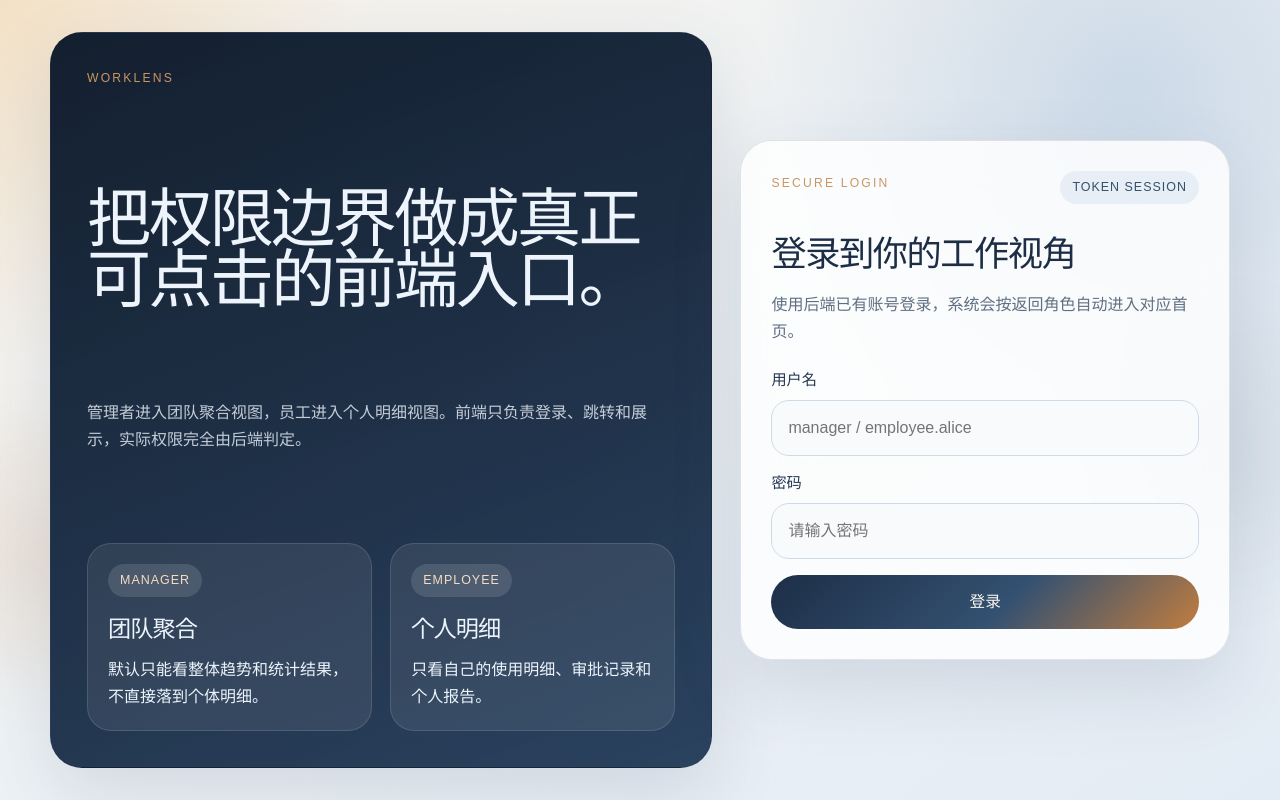
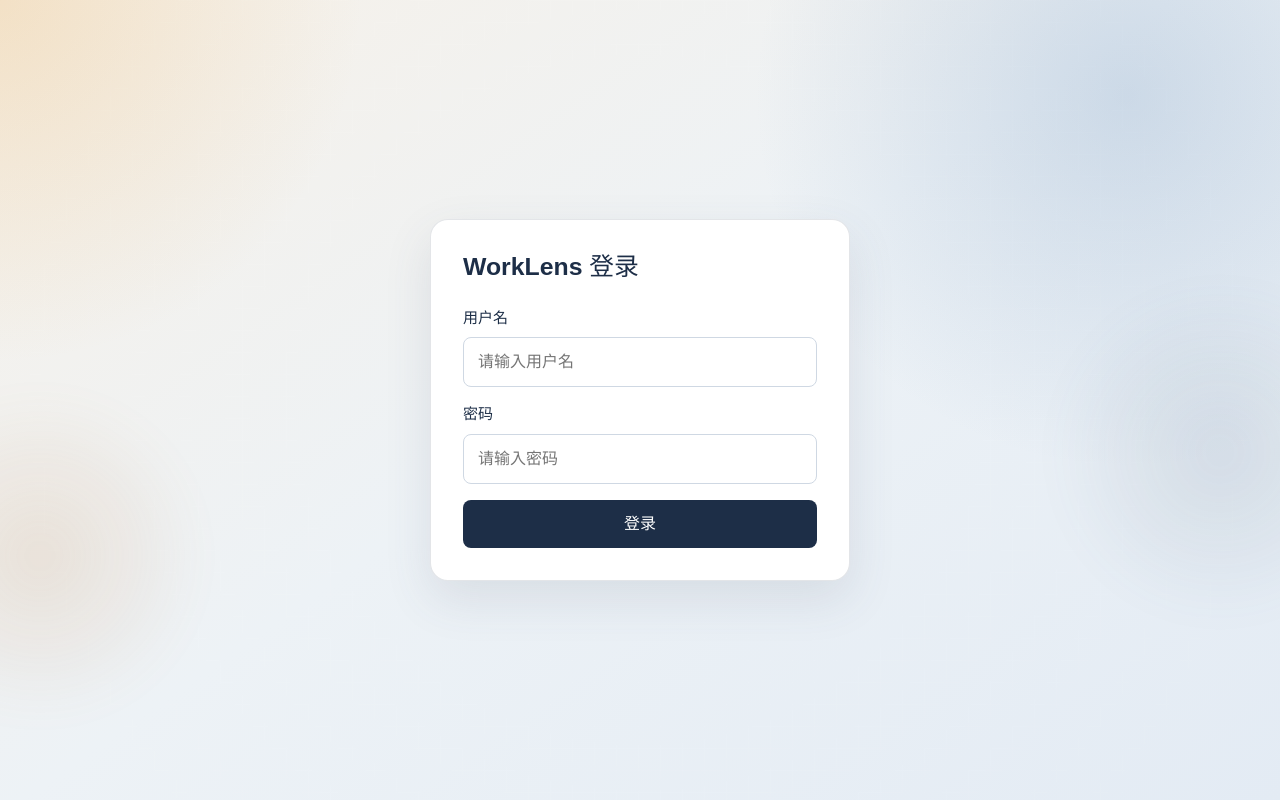
Before and after one commit to akslcw/WorkLens, a Vue app in the folder worklens_frontend/: page /login in a window 1280 px wide. Built offline with nearby package versions, Linux system fonts and the light colour scheme; no server answers.

Commit message:
Clean up login page copy

```diff
--- a/worklens_frontend/src/views/LoginView.vue
+++ b/worklens_frontend/src/views/LoginView.vue
@@ -41,36 +41,8 @@ async function handleLogin() {
 
 <template>
   <main class="auth-layout">
-    <section class="intro-panel">
-      <p class="eyebrow">WorkLens</p>
-      <h1>把权限边界做成真正可点击的前端入口。</h1>
-      <p class="intro-copy">
-        管理者进入团队聚合视图，员工进入个人明细视图。前端只负责登录、跳转和展示，实际权限完全由后端判定。
-      </p>
-
-      <div class="principles">
-        <article>
-          <span class="tag">Manager</span>
-          <strong>团队聚合</strong>
-          <p>默认只能看整体趋势和统计结果，不直接落到个体明细。</p>
-        </article>
-        <article>
-          <span class="tag">Employee</span>
-          <strong>个人明细</strong>
-          <p>只看自己的使用明细、审批记录和个人报告。</p>
-        </article>
-      </div>
-    </section>
-
-    <section class="login-panel">
-      <div class="login-card">
-        <div class="login-card__header">
-          <p class="eyebrow">Secure Login</p>
-          <span class="status-pill">Token Session</span>
-        </div>
-
-        <h2>登录到你的工作视角</h2>
-        <p class="login-copy">使用后端已有账号登录，系统会按返回角色自动进入对应首页。</p>
+    <section class="login-card" aria-labelledby="login-title">
+      <h1 id="login-title">WorkLens 登录</h1>
 
       <form data-test="login-form" class="login-form" @submit.prevent="handleLogin">
         <label class="field">
@@ -80,7 +52,7 @@ async function handleLogin() {
             v-model="credentials.username"
             type="text"
             autocomplete="username"
-              placeholder="manager / employee.alice"
+            placeholder="请输入用户名"
             required
           />
         </label>
@@ -105,147 +77,33 @@ async function handleLogin() {
       <p v-if="errorMessage" class="feedback feedback--error" role="alert">
         {{ errorMessage }}
       </p>
-      </div>
     </section>
   </main>
 </template>
 
 <style scoped>
 .auth-layout {
-  position: relative;
-  z-index: 1;
   display: grid;
-  grid-template-columns: minmax(0, 1.15fr) minmax(320px, 0.85fr);
-  gap: 28px;
-  width: min(1180px, calc(100% - 40px));
+  place-items: center;
   min-height: 100vh;
-  margin: 0 auto;
-  padding: 32px 0;
-  align-items: stretch;
-}
-
-.intro-panel,
-.login-card {
-  border: 1px solid rgba(28, 45, 69, 0.12);
-  border-radius: 32px;
-  box-shadow: 0 28px 70px rgba(78, 94, 118, 0.16);
-  backdrop-filter: blur(18px);
-}
-
-.intro-panel {
-  display: grid;
-  align-content: space-between;
-  gap: 24px;
-  padding: 36px;
-  background:
-    linear-gradient(160deg, rgba(19, 31, 47, 0.94), rgba(41, 64, 93, 0.88)),
-    linear-gradient(140deg, #182131, #33516f);
-  color: #edf4fc;
-}
-
-.eyebrow {
-  margin: 0 0 10px;
-  color: #c99663;
-  letter-spacing: 0.18em;
-  text-transform: uppercase;
-  font-size: 0.76rem;
-}
-
-.intro-panel h1,
-.login-card h2,
-.principles strong {
-  margin: 0;
-  font-family: Georgia, 'Palatino Linotype', serif;
-  letter-spacing: -0.04em;
-}
-
-.intro-panel h1 {
-  font-size: clamp(2.6rem, 5vw, 5.2rem);
-  line-height: 0.95;
-  max-width: 680px;
-}
-
-.intro-copy,
-.principles p,
-.login-copy {
-  margin: 0;
-  line-height: 1.7;
-}
-
-.intro-copy {
-  max-width: 620px;
-  color: rgba(237, 244, 252, 0.8);
-}
-
-.principles {
-  display: grid;
-  grid-template-columns: repeat(2, minmax(0, 1fr));
-  gap: 18px;
-}
-
-.principles article {
-  padding: 20px;
-  border-radius: 24px;
-  background: rgba(255, 255, 255, 0.08);
-  border: 1px solid rgba(255, 255, 255, 0.12);
-}
-
-.principles strong {
-  display: block;
-  margin-top: 14px;
-  margin-bottom: 10px;
-  font-size: 1.45rem;
-}
-
-.tag,
-.status-pill {
-  display: inline-flex;
-  align-items: center;
-  justify-content: center;
-  padding: 7px 12px;
-  border-radius: 999px;
-  font-size: 0.78rem;
-  letter-spacing: 0.08em;
-  text-transform: uppercase;
-}
-
-.tag {
-  background: rgba(255, 255, 255, 0.12);
-  color: #f5dcc2;
-}
-
-.login-panel {
-  display: grid;
-  align-items: center;
+  padding: 24px;
 }
 
 .login-card {
-  padding: 30px;
-  background: rgba(255, 255, 255, 0.82);
+  width: min(100%, 420px);
+  padding: 32px;
+  border: 1px solid var(--wl-border);
+  border-radius: 18px;
+  background: #ffffff;
+  box-shadow: 0 18px 48px rgba(73, 86, 108, 0.12);
 }
 
-.login-card__header {
-  display: flex;
-  justify-content: space-between;
-  align-items: center;
-  gap: 16px;
-  margin-bottom: 22px;
-}
-
-.status-pill {
-  background: #e8eef6;
-  color: #35506b;
-}
-
-.login-card h2 {
-  color: #1c2d45;
-  font-size: 2.2rem;
-}
-
-.login-copy {
-  margin-top: 12px;
-  margin-bottom: 24px;
-  color: #5f6f82;
+.login-card h1 {
+  margin: 0 0 24px;
+  color: var(--wl-ink);
+  font-size: 1.55rem;
+  font-weight: 700;
+  line-height: 1.25;
 }
 
 .login-form {
@@ -259,52 +117,54 @@ async function handleLogin() {
 }
 
 .field span {
-  color: #253650;
-  font-size: 0.95rem;
+  color: var(--wl-ink);
+  font-size: 0.94rem;
+  font-weight: 600;
 }
 
 .field input {
   width: 100%;
-  padding: 15px 16px;
-  border: 1px solid #cfdae7;
-  border-radius: 18px;
-  background: rgba(248, 250, 252, 0.98);
+  padding: 12px 14px;
+  border: 1px solid #cfd8e3;
+  border-radius: 8px;
+  background: #ffffff;
+  color: var(--wl-ink);
   font-size: 1rem;
-  transition: border-color 0.2s ease, box-shadow 0.2s ease, transform 0.2s ease;
+  transition: border-color 0.16s ease, box-shadow 0.16s ease;
 }
 
 .field input:focus {
   outline: none;
-  border-color: #c17d3f;
-  box-shadow: 0 0 0 4px rgba(193, 125, 63, 0.14);
-  transform: translateY(-1px);
+  border-color: var(--wl-copper);
+  box-shadow: 0 0 0 3px rgba(193, 125, 63, 0.14);
 }
 
 .primary-button {
   border: none;
-  border-radius: 999px;
-  padding: 15px 18px;
-  background: linear-gradient(135deg, #1d2e47 0%, #345171 55%, #c17d3f 100%);
-  color: #faf7f1;
-  font-size: 0.98rem;
+  border-radius: 8px;
+  padding: 12px 16px;
+  background: var(--wl-ink);
+  color: #ffffff;
+  font-size: 1rem;
+  font-weight: 700;
   cursor: pointer;
-  transition: transform 0.2s ease, opacity 0.2s ease;
+  transition: background-color 0.16s ease, opacity 0.16s ease;
 }
 
 .primary-button:hover {
-  transform: translateY(-1px);
+  background: #263b59;
 }
 
 .primary-button:disabled {
   opacity: 0.65;
   cursor: not-allowed;
-  transform: none;
 }
 
 .feedback {
   margin-top: 16px;
-  padding: 15px 16px;
-  border-radius: 18px;
+  padding: 12px 14px;
+  border-radius: 8px;
+  font-size: 0.94rem;
 }
 
 .feedback--error {
@@ -314,13 +174,11 @@ async function handleLogin() {
 
 @media (max-width: 920px) {
   .auth-layout {
-    grid-template-columns: 1fr;
-    width: min(100%, calc(100% - 24px));
-    padding: 18px 0 24px;
+    padding: 16px;
   }
 
-  .principles {
-    grid-template-columns: 1fr;
+  .login-card {
+    padding: 24px;
   }
 }
 </style>
```
Also changed, not shown: 1 other file (tests, documents, lock files or other folders). Lines whose indentation alone changed are shown as unchanged.
